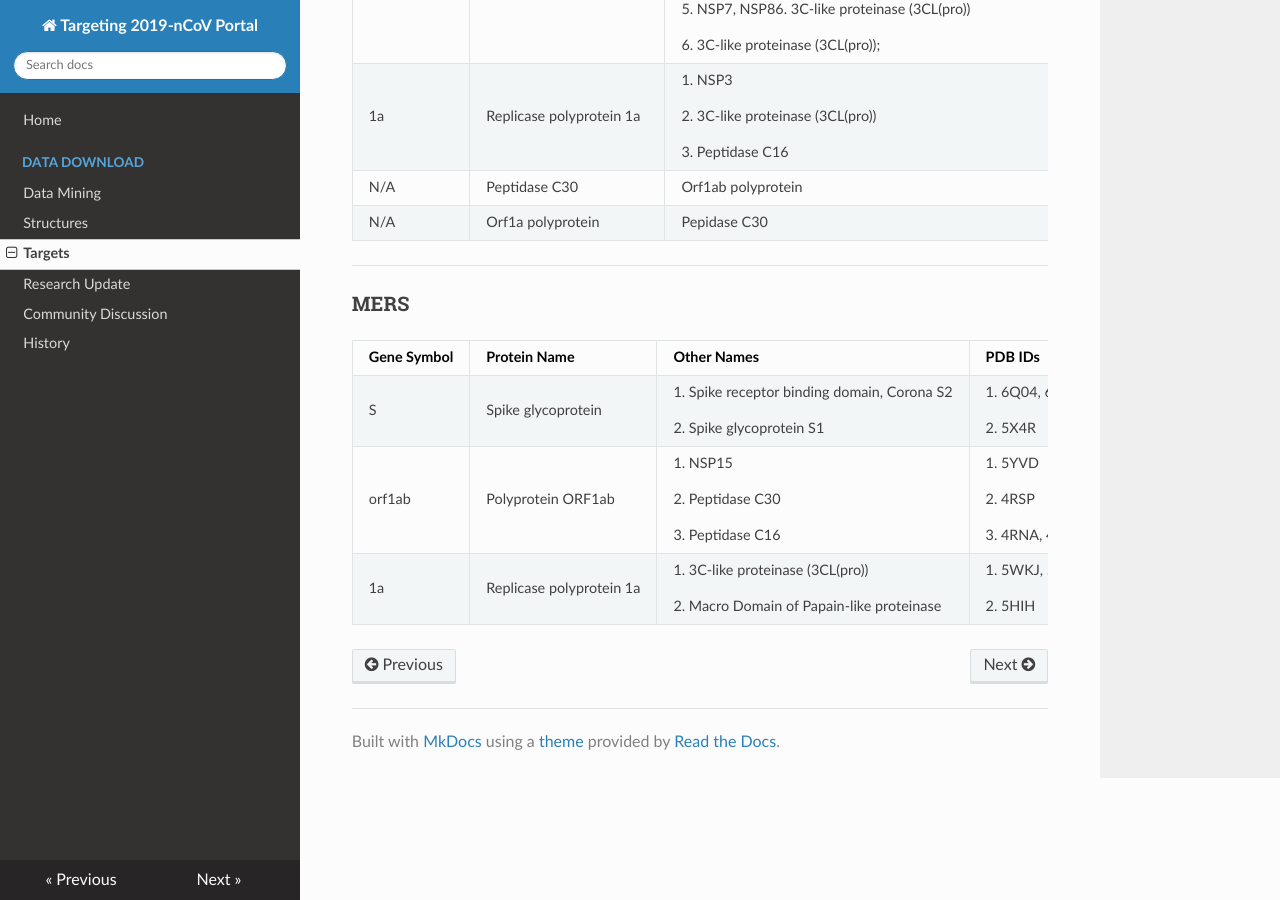
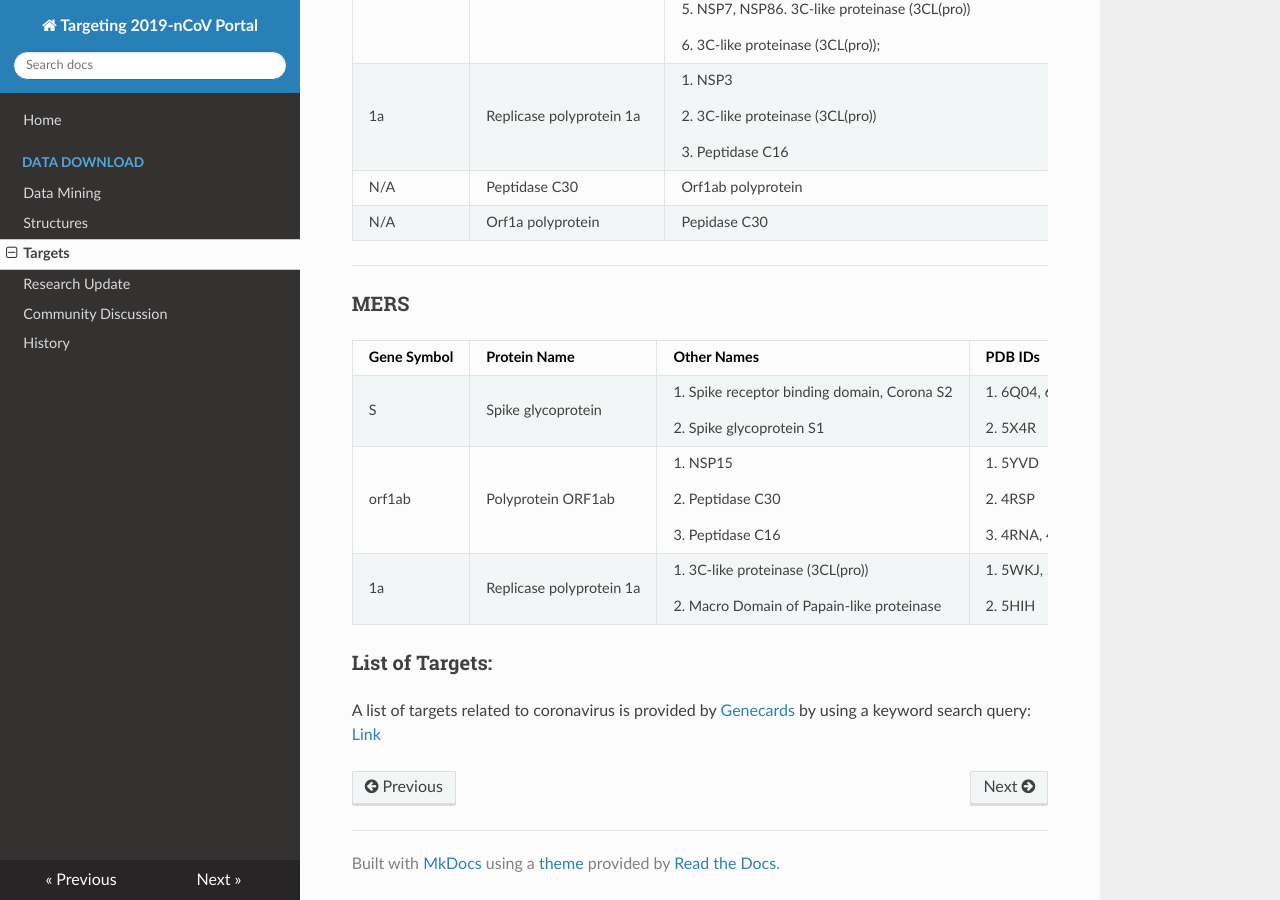
Before and after one commit to GHDDI-AILab/Targeting2019-nCoV, an MkDocs documentation site: the page built from docs/nCov_Targets.md, in a window 1280 px wide and 900 px high, scrolled down 955 px. Built offline with MkDocs 1.6.1, drawn with Linux system fonts in a browser that asks for light colours; nearby versions of some CDN libraries.

Commit message:
Update nCov_Targets.md

```diff
--- a/docs/nCov_Targets.md
+++ b/docs/nCov_Targets.md
@@ -25,3 +25,8 @@ This figure from the "Coronaviruses — drug discovery and therapeutic options"
 | S           | Spike glycoprotein       | 1. Spike receptor binding domain, Corona S2<br><br>2. Spike glycoprotein S1       | 1. 6Q04, 6Q05, 6Q06, 6Q07, 5X59, 5X5F, 4NJL, 4L3N <br><br>2. 5X4R |
 | orf1ab      | Polyprotein ORF1ab       | 1. NSP15<br><br>2. Peptidase C30<br><br>3.  Peptidase C16                                 | 1. 5YVD<br><br>2. 4RSP<br><br>3. 4RNA, 4REZ, 4PT5, 4P16            |
 | 1a          | Replicase polyprotein 1a | 1. 3C-like proteinase (3CL(pro))<br><br>2. Macro Domain of Papain-like proteinase | 1. 5WKJ, 5WKM<br><br>2. 5HIH                               |
+
+
+### List of Targets:
+
+A list of targets related to coronavirus is provided by [Genecards](https://www.genecards.org) by using a keyword search query: [Link](https://www.genecards.org/Search/Keyword?queryString=corona)
```
